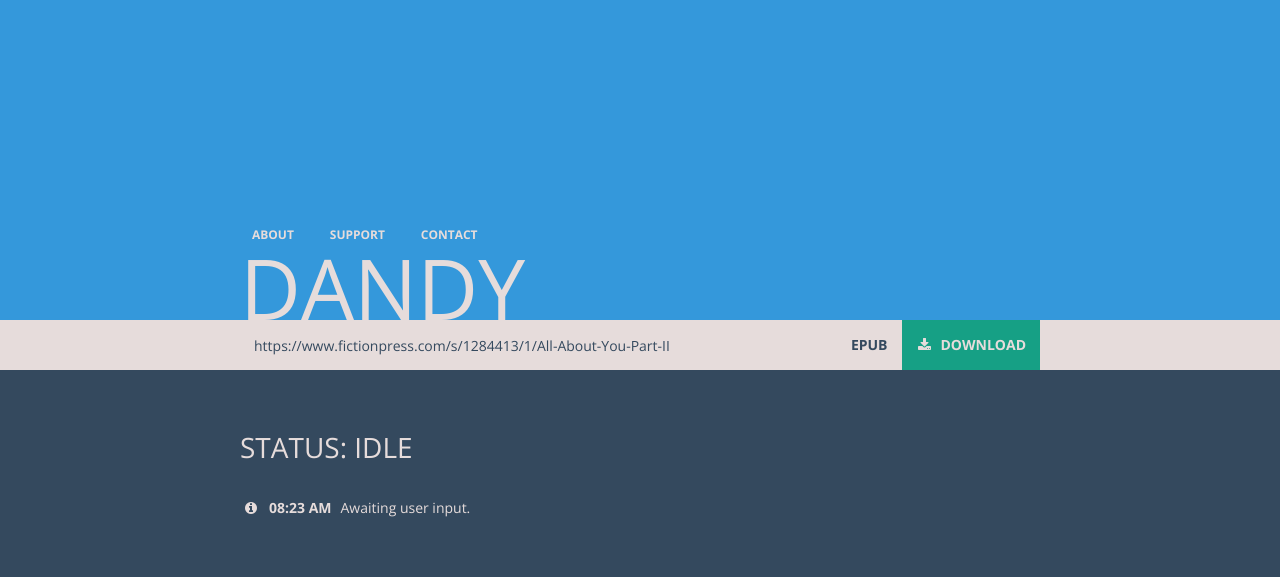
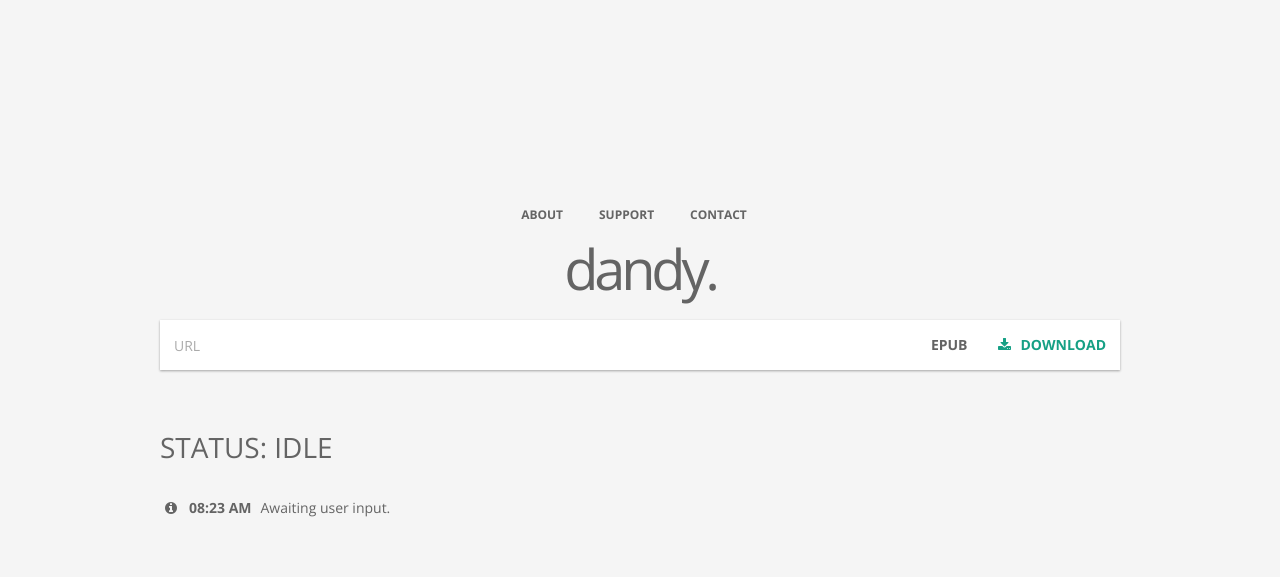
Before and after one commit to adamcfranco/adamcfranco.github.io, a PHP site: page /dandy in a window 1280 px wide. Shown: the top 577 px of the page. Run offline with PHP 8.4, Linux system fonts and the light colour scheme; some libraries are stand-ins or nearby versions.

Commit message:
dandy. ALPHA

```diff
--- a/dandy/core/engine.js
+++ b/dandy/core/engine.js
@@ -1,6 +1,6 @@
 var story_metadata, story_chapters, story_id, site_namespace, format_namespace, was_successful = false, chapter_links = {};
 let supported_formats = [ "EPUB", "HTML" ];
-let supported_sites = [ "fanfiction.net", "fictionpress.com","harrypotterfanfiction.com" ];
+let supported_sites = [ "fanfiction.net", "fictionpress.com" ];
 let tidy_options =
 {
 	"indent": "auto",
@@ -72,7 +72,7 @@ function downloadStory()
 
 function cleanChapterContent(html)
 {
-	html = br2p(html).replace(/<[^\/>][^>]*><\/[^>]+>/gi, '').replace(/\s[\s]+/g, ' ');
+	//html = br2p(html).replace(/<[^\/>][^>]*><\/[^>]+>/gi, '').replace(/\s[\s]+/g, ' ');
 	var result = tidy_html5(html, tidy_options);
 	return result;
 }
@@ -116,7 +116,7 @@ function getWebPage(site, xpath, charset, callback)
 		dataType: "json",
 		success: function(json)
 		{
-			console.log(json);
+			//console.log(json);
 			var page = json.contents.replace(/<script[^>]*>[\s\S]*?<\/script>/gi, '').replace(/<img[^>]+>/gi, '');
 			var doc = new DOMParser().parseFromString(page, 'text/html');
 			var nodes = doc.evaluate(xpath, doc, null, XPathResult.ANY_TYPE, null);
@@ -288,20 +288,21 @@ $(function()
 		$("#format-list").toggleClass("active");
 	});
 
-	$("#format-list p").click(function()
+
+	$("#format-list").on("click", "p", function()
 	{
 		$("#format span").html($(this).text());
 	});
 
 	$.each(supported_sites, function(index, value)
 	{
-		$('#supported-sites').append('<li><small>'+value+'</small></li>');
+		$('#supported_site_list').append('<li><small>'+value+'</small></li>');
 	});
 
 	$.each(supported_formats, function(index, value)
 	{
-		$('#dds-fmt').append('<option value="' + value + '">' + value + '</option>');
-		$('#supported-formats').append('<li><small>'+value+'</small></li>');
+		$('#format-list').append('<p>' + value + '</p>');
+		$('#supported_format_list').append('<li><small>'+value+'</small></li>');
 	});
 
 });
--- a/dandy/core/modules/websites.js
+++ b/dandy/core/modules/websites.js
@@ -54,7 +54,7 @@ var fanfictionnet =
 			   date_updated: updated,
 			         status: getMatches(infoblock, /Status\: ([\w]+)/g, 0),
 			    link_author: "http://www.fanfiction.net" + div.children("a").attr("href"),
-			     link_story: meta_url,
+			     link_story: "http://" + meta_url,
 			         source: "FanFiction.net"
 			};
 			callback(metadata);
@@ -149,7 +149,7 @@ var fictionpresscom =
 			   date_updated: updated,
 			         status: getMatches(infoblock, /Status\: ([\w]+)/g, 0),
 			    link_author: "http://www.fictionpress.com" + div.children("a").attr("href"),
-			     link_story: meta_url,
+			     link_story: "http://" + meta_url,
 			         source: "FictionPress.com"
 			};
 			callback(metadata);
@@ -189,108 +189,3 @@ var fictionpresscom =
 		GetChapter();
 	}
 };
-
-/******************************
-
-	HARRYPOTTERFANFICTION.COM
-
-******************************/
-var harrypotterfanfictioncom =
-{
-	getStoryID: function(url, callback)
-	{
-		getWebPage(url, "//select[@name='chapterid']", "iso-8859-1", function(results)
-		{
-			var select = $(results[0]);
-			var psid = select.find("option:contains('Story Index')").attr("value");
-			select.find("option").each(function(i)
-			{
-				if (i > 1)
-				{
-					chapter_links[ i - 1 ] = { url: $(this).attr("value"), title: $(this).text().replace(/^\d\.\ /g, "") };
-				}
-			});
-			var regex = /psid\=([\d]+)/;
-			var match = regex.exec(psid);
-			if (match)
-			{
-				callback(match[1]);
-			}
-			else
-			{
-				postMessage(0, "Could not get story ID from url.");
-			}
-		});
-	},
-	getMetadata: function(story_id, callback)
-	{
-		var meta_url = "www.harrypotterfanfiction.com/viewstory.php?psid=" + story_id;
-		getWebPage(meta_url, "//div[@id='mainpage2']", "iso-8859-1", function(results)
-		{
-			postMessage(1, "Grabbed metadata source successfully.");
-			postMessage(2, "Parsing metadata...");
-			var div = $(results);
-			var table_info = div.find("table.storymaininfo");
-			var table_description = div.find("table.storysummary");
-			var table_chapterlinks = div.find("table.text");
-			var infohtml = table_info.html();
-			var regex = /<br\s*[\/]?>/gi
-			table_info.html( infohtml.replace(regex, "[END]") );
-			var infotext = table_info.text();
-			var publish, updated;
-			var metadata = {
-				         id: story_id,
-				       uuid: guid(),
-				      title: div.find("a[href*='?psid']:first-of-type").text(),
-				     author: div.find("a[href*='showuid']").text(),
-				description: table_description.text(),
-				      genre: getMatches(infotext, /Genre\(s\)\: ([\w\s\+\,\/]+)\[END\]/g, 0),
-				     rating: getMatches(infotext, /Rating\: ([\w\s\+]+)Story/g, 0),
-				  num_words: getMatches(infotext, /Words\: ([\d\,]+)\[END\]/g, 0),
-			   num_chapters: parseInt(getMatches(infotext, /Chapters\: ([\d\,]+)\[END\]/g, 0)),
-			   date_publish: getMatches(infotext, /First Published\: ([\d\.]+)\[END\]/g, 0),
-			   date_updated: getMatches(infotext, /Last Updated\: ([\d\.]+)\[END\]/g, 0),
-			         status: getMatches(infotext, /Status\: ([\w]+)\[END\]/g, 0),
-			    link_author: "http://www.harrypotterfanfiction.com/" + div.find("a[href*='showuid']").attr("href"),
-			     link_story: meta_url,
-			         source: "HarryPotterFanFiction.com"
-			};
-			metadata["date_publish"] = new Date(metadata["date_publish"].toString().replace(/\./g, "-")).getTime() / 1000;
-			metadata["date_updated"] = new Date(metadata["date_updated"].toString().replace(/\./g, "-")).getTime() / 1000;
-			callback(metadata);
-		});
-	},
-	getChapters: function(story_id, num_chapters, callback)
-	{
-		postMessage(2, "Beginning chapter downloads...");
-		var progressid = showProgressbar();
-		var chapters = [];
-		var chapter_number = 1;
-		function GetChapter()
-		{
-			updateProgressBar(chapter_number, num_chapters, progressid);
-			var chapter_url = "www.harrypotterfanfiction.com/viewstory.php" + chapter_links[chapter_number].url;
-			getWebPage(chapter_url, "//div[@id='fluidtext']", "iso-8859-1", function(results)
-			{
-				var raw = results[0].innerHTML;
-				var title = chapter_links[chapter_number].title;
-				var content = cleanChapterContent(raw);
-				chapters.push({ title, content });
-				if (chapter_number >= num_chapters)
-				{
-					updateProgressBar(num_chapters + 1, num_chapters, progressid);
-					callback(chapters);
-				}
-				else
-				{
-					setTimeout(function()
-					{
-						chapter_number++;
-						GetChapter();
-					}, CHAPTER_REQUEST_DELAY);
-				}
-			});
-		}
-		GetChapter();
-	}
-};
--- a/dandy/core/stylesheet.css
+++ b/dandy/core/stylesheet.css
@@ -9,9 +9,10 @@ body
 	font-size: 14px;
 	line-height: 1.5;
 	font-family: "Open Sans", Arial, sans-serif;
-	color: #e6dcdb;
-	background: #34495e;
-
+	color: rgb(100, 100, 100);
+	background: rgb(245, 245, 245);
+	padding: 0 2em;
+	min-width: 320px;
 }
 
 a, a:link, a:visited
@@ -43,8 +44,14 @@ header, section, footer
 {
 	margin: 0 auto;
 	width: 100%;
-	min-width: 300px;
-	max-width: 800px;
+	min-width: 320px;
+	max-width: 960px;
+}
+.wrapper:after
+{
+	content: "";
+	display: table;
+	clear: both;
 }
 
 .fa-times-circle
@@ -75,21 +82,27 @@ header
 {
 	height: 40vh;
 	font-size: inherit;
-	background: #3498db;
-	color: #e6dcdb;
 	transition: height 125ms ease-in-out,
 				background 250ms ease-in-out,
 				color 250ms ease-in-out;
 	position: relative;
 }
 
+header .wrapper
+{
+	position: relative;
+	height: 100%;
+	padding-bottom: 2em;
+}
+
 header nav
 {
 	position: absolute;
 	z-index: 1;
-	bottom: 70px;
+	bottom: 90px;
 	font-weight: bold;
 	font-size: 0.857em;
+	width: 100%;
 }
 
 header nav ul
@@ -98,6 +111,7 @@ header nav ul
 	padding: 0;
 	list-style-type: none;
 	display: flex;
+	justify-content: center;
 }
 
 header nav ul li
@@ -107,26 +121,23 @@ header nav ul li
 
 header h1
 {
-	font-size: 6em;
+	font-size: 4em;
 	margin: 0;
 	font-weight: lighter;
 	position: absolute;
 	z-index: 0;
-	bottom: -31px;
+	bottom: 10px;
 	pointer-events: none;
 	transition: color 250ms ease-in-out;
+	width: 100%;
+	text-align: center;
+	letter-spacing: -0.075em;
 }
 
 
 body.running header
 {
-	background: #1ABC9C;
-	color: #16A085;
-}
-
-body.running nav .button:hover
-{
-	color: #e6dcdb;
+	color: #27ae60;
 }
 
 @media only screen and (max-width: 480px)
@@ -143,10 +154,11 @@ body.running nav .button:hover
 
 */
 
-
-body.running #form
+.disabled, button:disabled
 {
-	background: #16a085;
+	color: rgb(0, 0, 0, .2) !important;
+	cursor: not-allowed !important;
+	pointer-events: none;
 }
 @media only screen and (max-width: 480px)
 {
@@ -192,7 +204,7 @@ body.running #form
 
 .button:not(:disabled):hover
 {
-	background: rgba(0, 0, 0, 0.1);
+
 }
 
 .button .fa
@@ -200,15 +212,7 @@ body.running #form
 	margin-right: 0.5em;
 }
 
-.button.green
-{
-	background: #16A085;
-	color: #e6dcdb;
-}
-.button.green:not(:disabled):hover
-{
-	background: #00876C;
-}
+
 
 .button.floating
 {
@@ -219,6 +223,11 @@ body.running #form
 	box-shadow: 6px 8px 15px rgba(0, 0, 0, .4);
 }
 
+.button.green
+{
+	color: #16A085;
+}
+
 /*
 
 	STATUS
@@ -227,8 +236,6 @@ body.running #form
 
 #status
 {
-	background: #34495e;
-	color: #e6dcdb;
 	padding-top: 4em;
 	padding-bottom: 4em;
 }
@@ -290,7 +297,7 @@ body.running #form
 	font-size: 0.875em;
 	font-weight: bold;
 	text-transform: uppercase;
-	color: #e6dcdb;
+	color: white;
 	position: absolute;
 	top: 50%;
 	left: 50%;
@@ -390,13 +397,12 @@ body.running #form
 
 #preview
 {
-	z-index: 1;
+	position: relative;
 	color: #34495e;
 	padding: 4em 0 0 0;
 	transition: max-height 500ms ease-in-out,
 				padding 500ms ease-in-out;
 	max-height: 1000px;
-	overflow: hidden;
 	transition-delay: 0ms;
 }
 
@@ -410,12 +416,13 @@ body.running #form
 #preview .wrapper
 {
 	padding: 2em;
-	border-radius: 2px;
 	background: white;
-	box-shadow: 0 14px 28px rgba(0,0,0,0.25), 0 10px 10px rgba(0,0,0,0.22);
+	box-shadow: 0 1px 3px rgba(0,0,0,0.12), 0 1px 2px rgba(0,0,0,0.24);
 	transition: opacity 250ms ease-in-out;
 	transition-delay: 500ms;
 	opacity: 1;
+	position: relative;
+	z-index: 1;
 }
 #preview.collapsed .wrapper
 {
@@ -448,7 +455,7 @@ body.running #form
 #preview #meta a
 {
 	color: white;
-	background: #16A085;
+	background: #27ae60;
 	display: inline-block;
 	padding: 0.25em 0.5em;
 	font-size: 0.875em;
@@ -457,17 +464,19 @@ body.running #form
 	text-transform: uppercase;
 }
 
-#form
-{
-	background: #e6dcdb;
-	color: #34495e;
-
-}
-
 #form .wrapper
 {
 	display: flex;
 	height: 50px;
+	box-shadow: 0 1px 3px rgba(0,0,0,0.12), 0 1px 2px rgba(0,0,0,0.24);
+	background: white;
+	transition: all 0.3s cubic-bezier(.25,.8,.25,1);
+}
+
+body.running #form .wrapper
+{
+	box-shadow: none;
+	background: transparent;
 }
 
 #form #url
@@ -498,18 +507,15 @@ body.running #form
 	box-shadow: 0 10px 20px rgba(0,0,0,0.19), 0 6px 6px rgba(0,0,0,0.23);
 	cursor: default;
 	line-height: 1.5em;
-	max-width: 0;
-	max-height: 0;
-	overflow: hidden;
 	flex-wrap: nowrap;
-	transition: max-width 	400ms ease-in-out,
-				max-height 	400ms ease-in-out;
+	transform-origin: 100% 25px;
+	transform: scale(0);
+	transition: all 0.25s ease;
 }
 
 #format-list.active
 {
-	max-width: 1000px;
-	max-height: 1000px;
+	transform: scale(1);
 }
 
 #format-list p
--- a/dandy/index.html
+++ b/dandy/index.html
@@ -24,8 +24,7 @@
 			<div class="dialog">
 				<div class="dialog-title">Dandy is an online story downloader.</div>
 				<div class="dialog-content">
-					<p>[About section here]</p>
-					<p>Created with <span class="heart">&#10084;</span> for the community over at <a href="http://www.reddit.com/r/HPFanFiction">/r/HPFanFiction</a>.</p>
+					<p>More info coming soon.<br>Created with <span class="heart">&#10084;</span> for the community over at <a href="http://www.reddit.com/r/HPFanFiction">/r/HPFanFiction</a>.</p>
 				</div>
 				<div class="dialog-options" align="right"><input type="button" class="button flat" value="CLOSE"></div>
 			</div>
@@ -56,21 +55,16 @@
 						<li><a class="button" data-page="http://adamfranco.ca/">contact</a></li>
 					</ul>
 				</nav>
-				<h1>DANDY</h1>
+				<h1>dandy.</h1>
 			</div>
 		</header>
 
 		<div id="form">
 			<div class="wrapper">
-				<input id="url" class="textbox" placeholder="URL" value="https://www.fictionpress.com/s/1284413/1/All-About-You-Part-II">
+				<input id="url" class="textbox" placeholder="URL" value="">
 				<span id="format" class="button">
 					<span>EPUB</span>
-					<div id="format-list">
-						<p>EPUB</p>
-						<p>MOBI</p>
-						<p>HTML</p>
-						<p>PDF</p>
-					</div>
+					<div id="format-list"></div>
 				</span>
 				<button id="download" class="button green"><i class="fa fa-fw fa-download"></i><span>DOWNLOAD</span></button>
 			</div>
```
